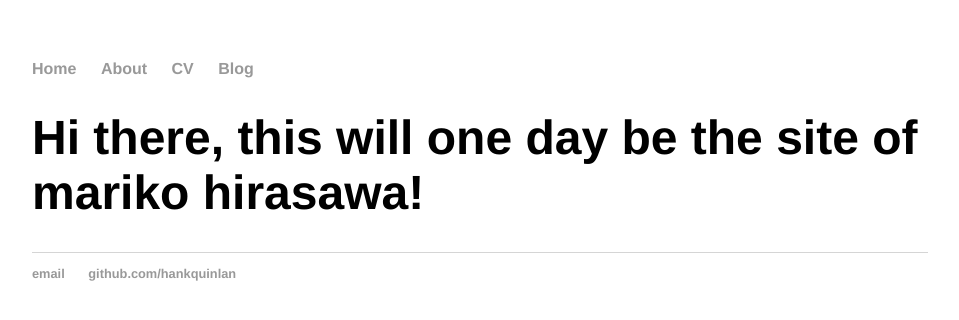
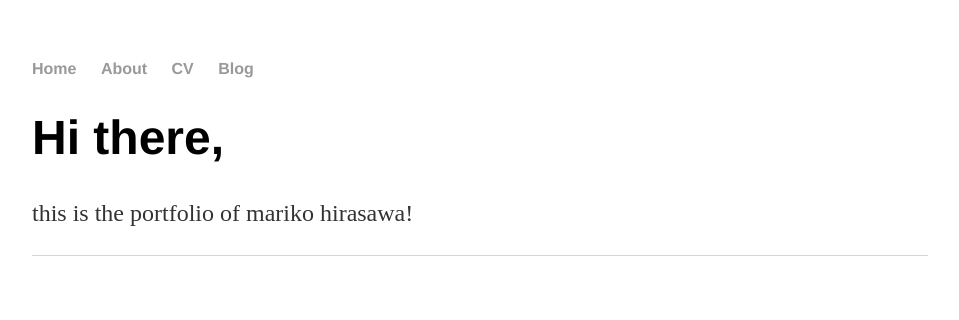
Before and after one commit to marinehirola/marinehirola.github.io, a Jekyll site: the page built from index.html, in a window 1280 px wide. Shown: the top 320 px of the page, without its empty margins (160-1119 px from the left). Built offline with Jekyll 4.4.1, drawn with Linux system fonts in a browser that asks for light colours.

Commit message:
removed footer

```diff
--- a/_layouts/default.html
+++ b/_layouts/default.html
@@ -20,10 +20,7 @@
 
 			</div><!-- /.container -->
 			<footer>
-	    		<ul>
-	        		<li><a href="mailto:hankquinlanhub@gmail.com">email</a></li>
-	        		<li><a href="https://github.com/hankquinlan">github.com/hankquinlan</a></li>
-				</ul>
+
 			</footer>
 		</body>
 	</html>
--- a/index.html
+++ b/index.html
@@ -3,6 +3,7 @@ layout: default
 title: mariko hirasawa
 ---
 <div class="main-content">
-	<h1>Hi there, this will one day be the site of mariko hirasawa!</h1>
+	<h1>Hi there,</h1>
+	<p> this is the portfolio of mariko hirasawa!</p>
 
 </div><!-- /.blurb -->
```
